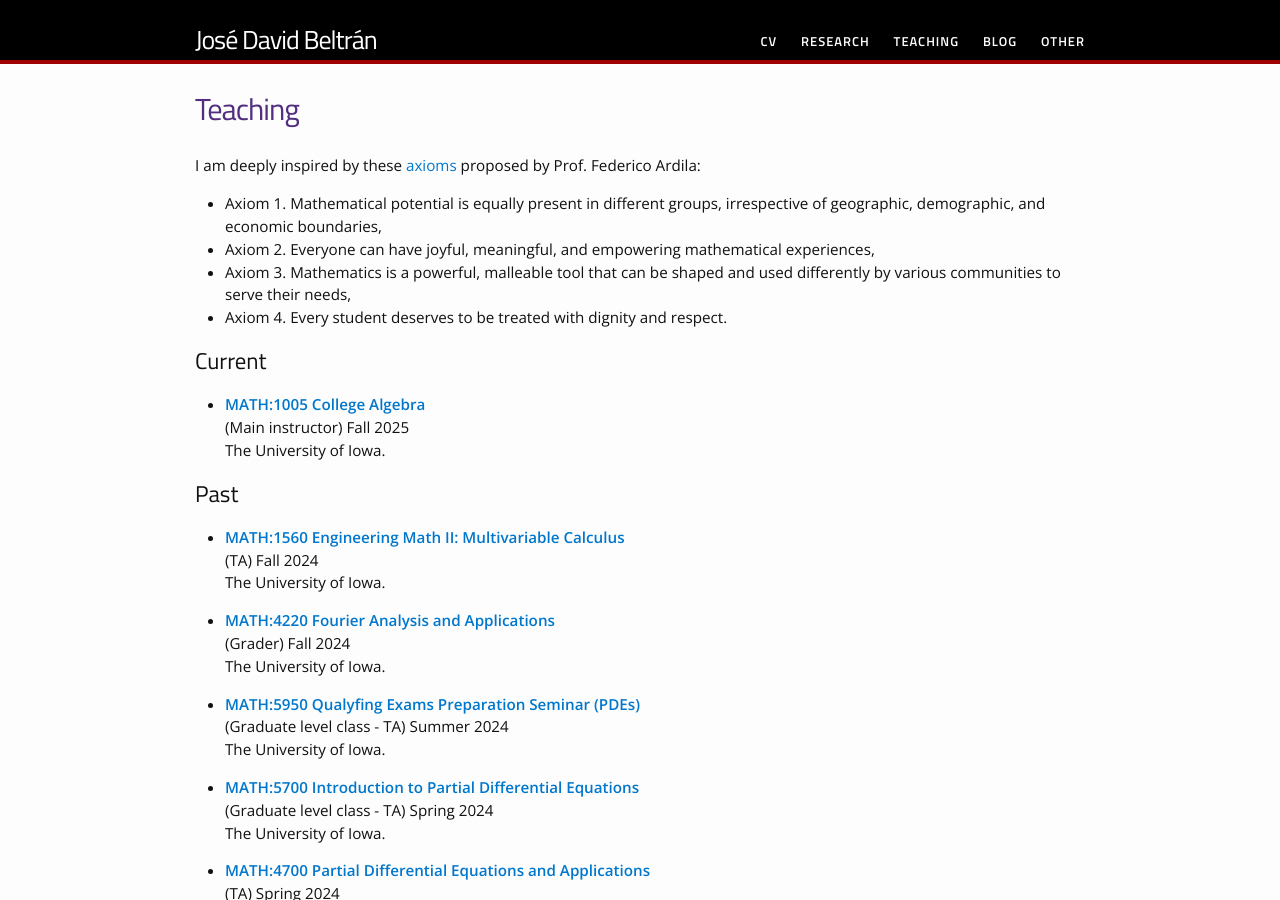
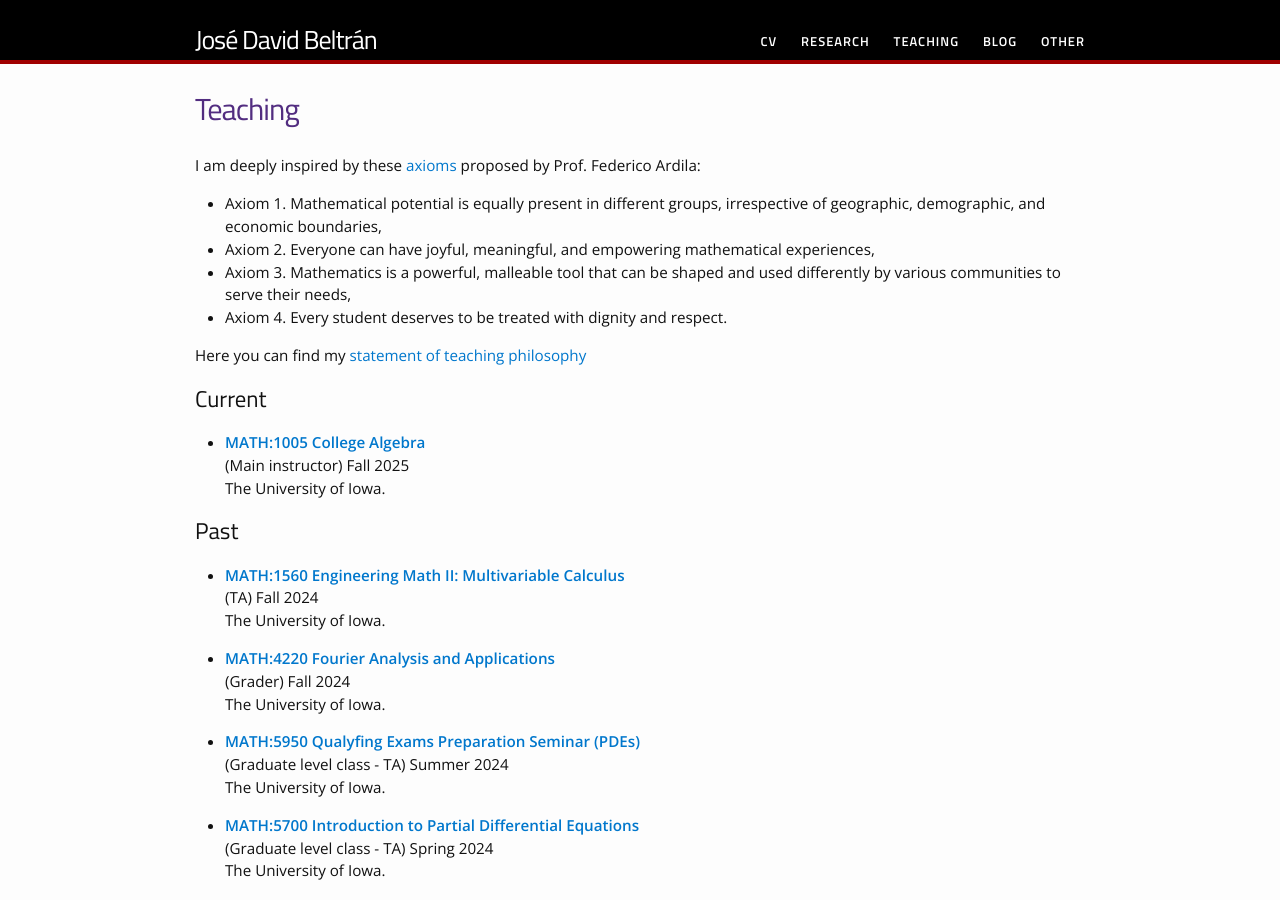
Before and after one commit to jdavidbel/jdavidbel.github.io, a Jekyll site: the page built from teaching/teaching.md, in a window 1280 px wide and 900 px high. Built offline with Jekyll 4.4.1, drawn with Linux system fonts in a browser that asks for light colours.

Commit message:
statements
Included teaching and research statements

```diff
--- a/teaching/teaching.md
+++ b/teaching/teaching.md
@@ -28,6 +28,7 @@ I am deeply inspired by these [axioms](https://fardila.com/) proposed by Prof. F
 - Axiom 3. Mathematics is a powerful, malleable tool that can be shaped and used differently by various communities to serve their needs,
 - Axiom 4. Every student deserves to be treated with dignity and respect.
 
+Here you can find my [statement of teaching philosophy](https://iowa-my.sharepoint.com/:b:/g/personal/jdbeltranlizarazo_uiowa_edu/Edlc7BjpNEVMoZUKtfxR2FIBPQqz--Wkw0yBNpFZobelFg?e=HVsk0c)
 
 ## Current
 
```
Also changed, not shown: research.md (+2 -0 lines).
